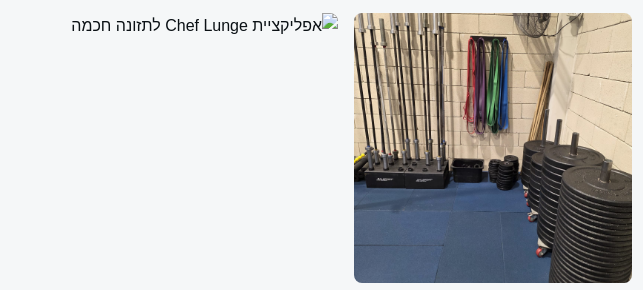
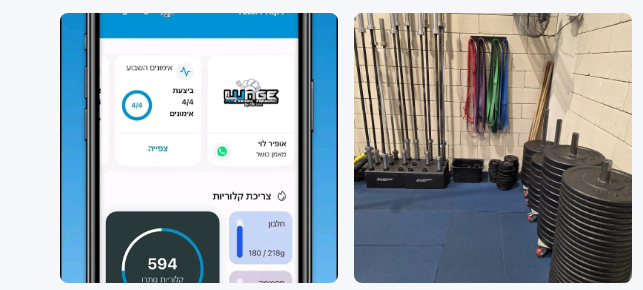
Before and after one commit to ofirlevi87-glitch/lunge-kiil, a plain HTML site: page index.html in a window 1280 px wide. Shown: the part 4812-5102 px from the top of the page, 0-643 px from the left. Drawn offline with Linux system fonts and the light colour scheme.

Commit message:
Update index.html

```diff
--- a/index.html
+++ b/index.html
@@ -260,7 +260,7 @@
               <figcaption>ציוד כוח ומשקולות לאימון מדויק ומקצועי.</figcaption>
             </figure>
             <figure class="media-tile">
-              <img src="allery-3.jpeg" alt="אפליקציית Chef Lunge לתזונה חכמה" loading="lazy" />
+              <img src="gallery-3.jpeg" alt="אפליקציית Chef Lunge לתזונה חכמה" loading="lazy" />
               <figcaption>Chef Lunge: תזונה חכמה מבוססת AI למיקסום תוצאות.</figcaption>
             </figure>
             <figure class="media-tile">
```
